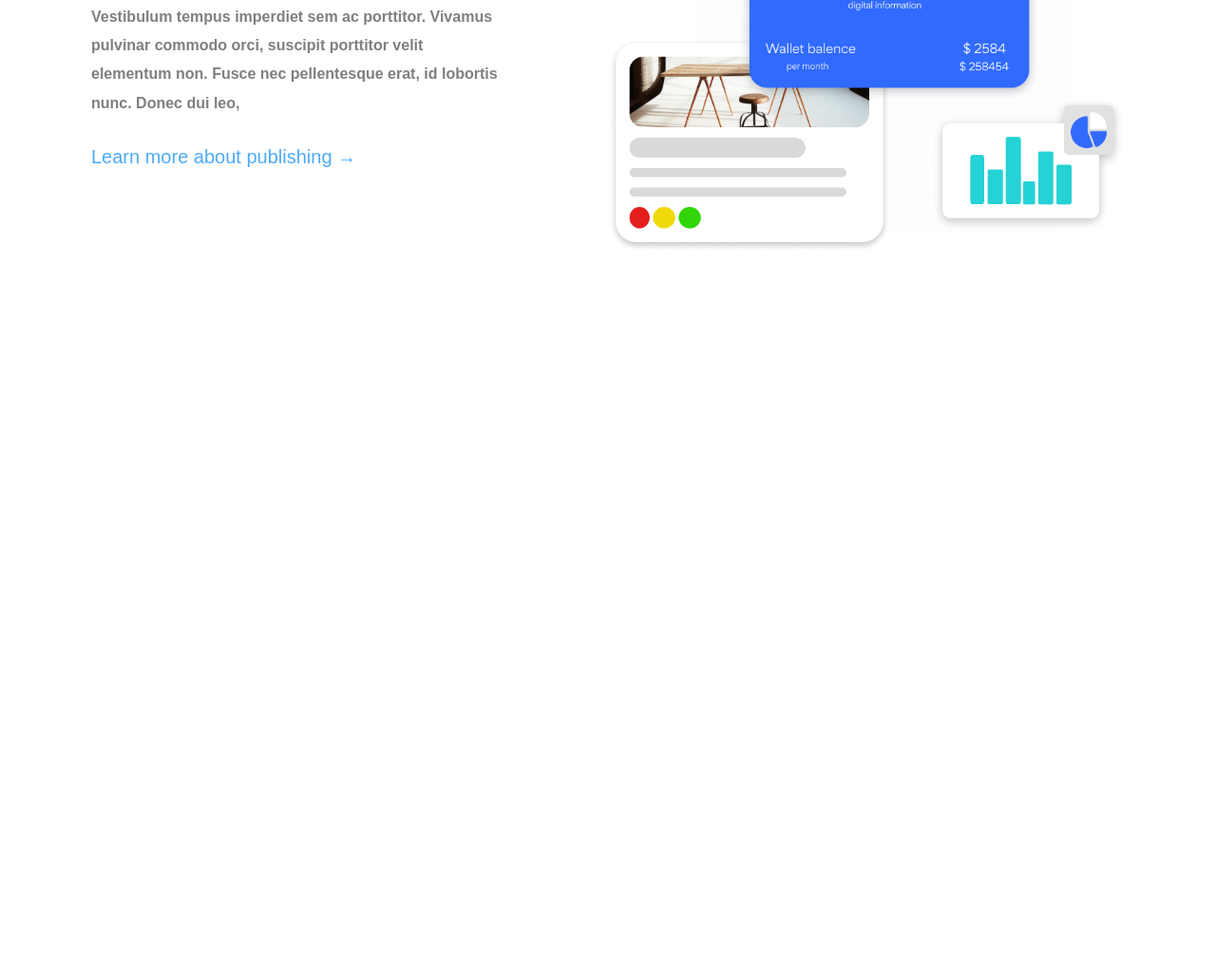
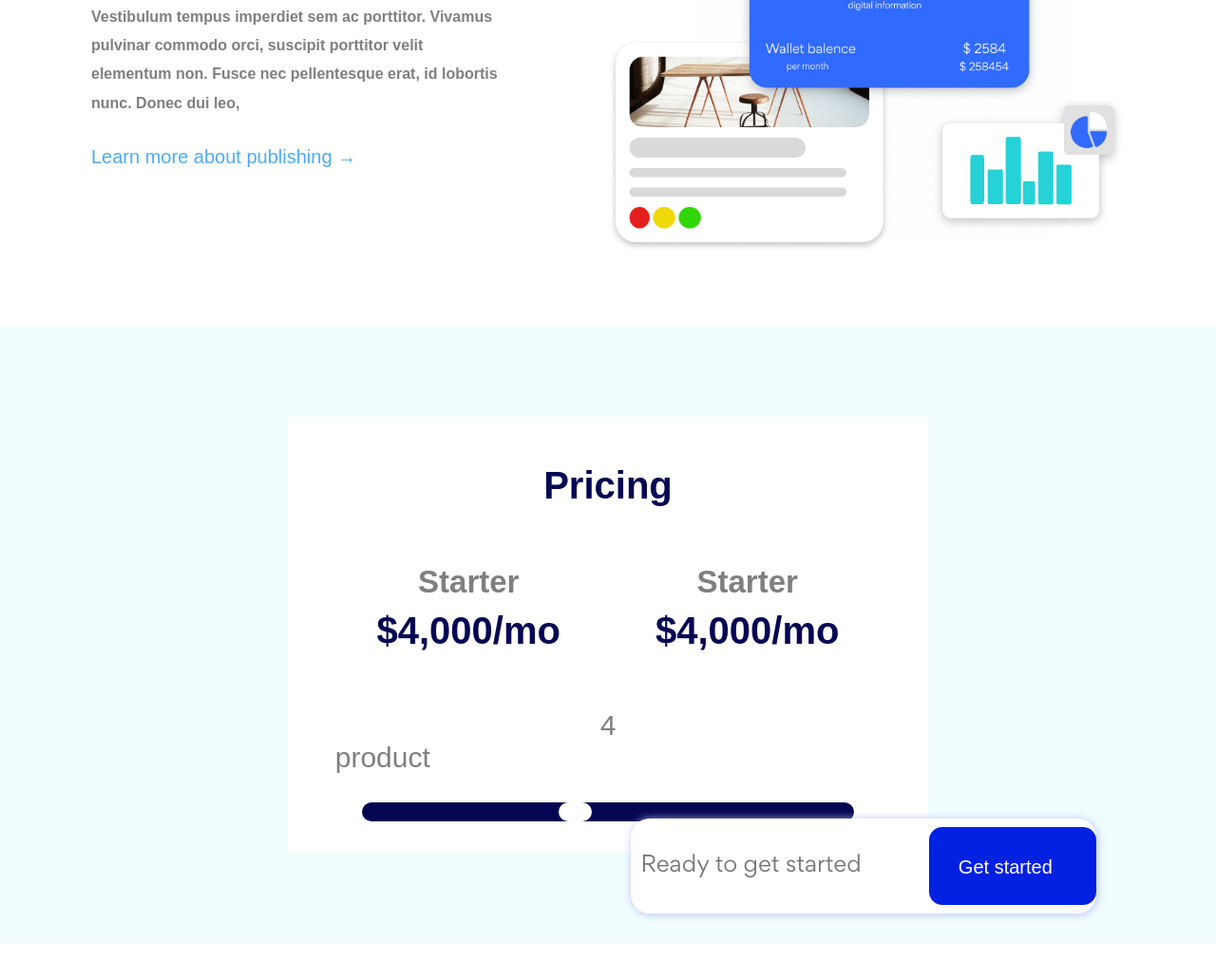
Before and after one commit to irshad-2/first_month_exam, a plain HTML site: page index.html in a window 1280 px wide. Shown: the part 3606-4637 px from the top of the page at 95% size. Before the commit the page ends 3949 px from the top, so only its background shows below. Drawn offline with Linux system fonts and the light colour scheme; files whose address does not match are found by name; a web font is replaced by a local one.

Commit message:
pricing section completed

```diff
--- a/css/style.css
+++ b/css/style.css
@@ -443,3 +443,108 @@ header section.container div.middle ul li a.button {
   font-weight: 500;
   font-size: 20px;
 }
+
+#price {
+  background-color: rgb(242, 253, 254);
+  height: 650px;
+  display: flex;
+  margin-bottom: 100px;
+  align-items: center;
+}
+#price section.container {
+  position: relative;
+}
+#price section.container div.box {
+  height: 458px;
+  width: 62%;
+  background-color: rgb(255, 255, 255);
+  text-align: center;
+  margin: 0px auto;
+  padding: 50px;
+  position: relative;
+}
+#price section.container div.box h2 {
+  font-size: 40px;
+  font-weight: 600;
+  color: rgb(6, 7, 83);
+  margin-bottom: 60px;
+}
+#price section.container div.box div.money_container {
+  display: flex;
+  align-items: center;
+  justify-content: center;
+}
+#price section.container div.box div.money_container div.money_div {
+  margin-right: 50px;
+}
+#price section.container div.box div.money_container div.money_div h3 {
+  font-size: 33px;
+  margin-bottom: 10px;
+  font-weight: 700;
+}
+#price section.container div.box div.money_container div.money_div h2 {
+}
+#price section.container div.box div.money_container div.money_div2 {
+  margin-left: 50px;
+}
+#price section.container div.box div.money_container div.money_div2 h3 {
+  font-size: 33px;
+  margin-bottom: 10px;
+  font-weight: 700;
+}
+#price section.container div.box div.money_container div.money_div2 h2 {
+}
+#price section.container div.box small {
+  margin-right: 500px;
+  font-size: 30px;
+}
+#price section.container div.box div.l_ine {
+  position: relative;
+}
+#price section.container div.box div.l_ine span.line {
+  margin-top: 30px;
+  width: 90%;
+  height: 20px;
+  background-color: rgb(6, 7, 83);
+  border-radius: 30px;
+  display: inline-block;
+}
+#price section.container div.box span.round {
+  height: 20px;
+  width: 35px;
+  background-color: rgb(255, 255, 255);
+  border-radius: 50px;
+  display: inline-block;
+  position: absolute;
+  left: 235px;
+  top: 30px;
+}
+#price section.container form {
+  border-radius: 20px;
+  width: 45%;
+  height: 100px;
+  box-shadow: rgb(182, 192, 255) 1px 1px 10px;
+  display: flex;
+  align-items: center;
+  position: absolute;
+  bottom: -65px;
+  right: 30px;
+  background: rgb(255, 255, 255);
+}
+#price section.container div.form input {
+  width: 65%;
+  padding: 10px;
+  font-size: 23px;
+  font-weight: 700;
+}
+#price section.container div.form a.button {
+  border-radius: 14px;
+  height: 82px;
+  font-size: 20px;
+  width: 178px;
+  background-color: rgb(0, 33, 225);
+  color: rgb(255, 255, 255);
+  font-weight: 500;
+  padding: 31px;
+  display: inline-block;
+}
--- a/index.html
+++ b/index.html
@@ -219,8 +219,11 @@
             </div>
           </div>
         </section>
+        <!-- (section.container) -->
       </section>
+      <!-- (section.wrapper) -->
     </section>
+    <!-- (section.middle) -->
     <section class="middle">
       <section class="wrapper">
         <section class="container end">
@@ -242,7 +245,43 @@
             </div>
           </div>
         </section>
+        <!-- (section.container end) -->
       </section>
+      <!-- (section.wrapper) -->
     </section>
+    <!-- (section.middle) -->
+    <section id="price">
+      <section class="wrapper">
+        <section class="container">
+          <div class="box">
+            <h2 class="head">Pricing</h2>
+            <div class="money_container">
+              <div class="money_div">
+                <h3>Starter</h3>
+                <h2>$4,000/mo</h2>
+              </div>
+              <div class="money_div2">
+                <h3>Starter</h3>
+                <h2>$4,000/mo</h2>
+              </div>
+            </div>
+            <small>4 product</small>
+            <div class="l_ine">
+              <span class="line"></span>
+              <span class="round"></span>
+            </div>
+          </div>
+          <div class="form">
+            <form action="">
+              <input type="text" value="" placeholder="Ready to get started" />
+              <a href="#" class="button">Get started</a>
+            </form>
+          </div>
+        </section>
+        <!-- (section.container)  -->
+      </section>
+      <!-- (section.wrapper) -->
+    </section>
+    <!-- (section#price) -->
   </body>
 </html>
```
Also changed, not shown: fonts/style.css (deleted, +0 -112 lines).
